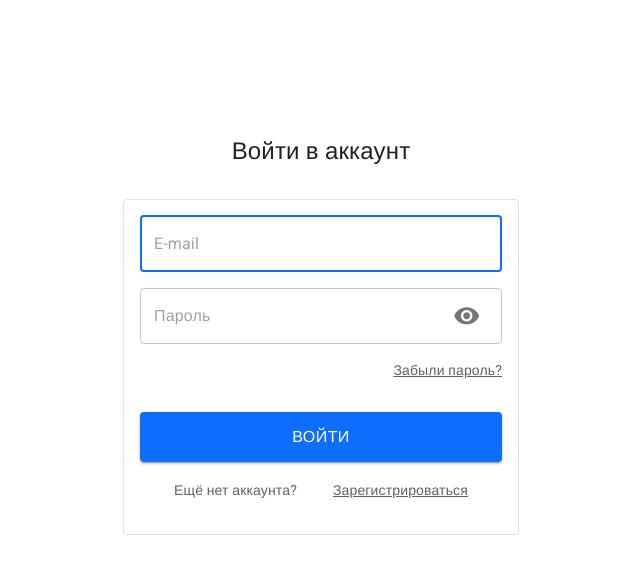
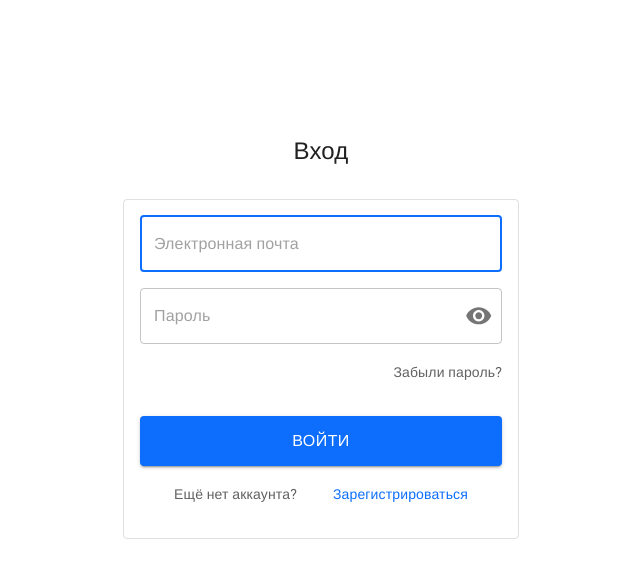
Before and after one commit to Mokiori/atha_yoga, a React app: page /login in a window 1280 px wide. Shown: the top 578 px of the page, without its empty margins (319-959 px from the left). Built offline with nearby package versions, Linux system fonts and the light colour scheme; a web font is replaced by a local one; what react-swipeable-views-utils would draw is missing.

Commit message:
modified:   .eslintrc.json 	modified:   package-lock.json 	modified:   package.json 	modified:   src/app/components/auto/login.jsx 	modified:   src/app/components/welcome/splash-screens/index.jsx 	modified:   src/index.jsx 	new file:   src/store/profileSlice.jsx 	new file:   src/store/store.jsx

```diff
--- a/src/app/components/auto/login.jsx
+++ b/src/app/components/auto/login.jsx
@@ -1,14 +1,25 @@
-/* eslint-disable jsx-a11y/anchor-is-valid */
+/* eslint-disable react/jsx-closing-tag-location */
 import * as React from 'react';
 import {
   Button, TextField, Grid, Box,
-  Typography, InputAdornment, IconButton, OutlinedInput,
+  Typography, InputAdornment, IconButton,
 } from '@mui/material';
 import { Link } from 'react-router-dom';
+import { useForm } from 'react-hook-form';
 import Visibility from '@mui/icons-material/Visibility';
 import VisibilityOff from '@mui/icons-material/VisibilityOff';
 
 const LogIn = () => {
+  const {
+    register,
+    formState: { errors },
+    handleSubmit,
+  } = useForm();
+
+  const onSubmit = data => {
+    console.log(JSON.stringify(data, null, 2));
+  };
+
   const [values, setValues] = React.useState({
     amount: '',
     password: '',
@@ -28,20 +39,6 @@ const LogIn = () => {
     });
   };
 
-  const handleMouseDownPassword = event => {
-    event.preventDefault();
-  };
-
-  const handleSubmit = event => {
-    event.preventDefault();
-    const data = new FormData(event.currentTarget);
-    // eslint-disable-next-line no-console
-    console.log({
-      email: data.get('email'),
-      password: data.get('password'),
-    });
-  };
-
   return (
     <Box
       sx={{
@@ -52,11 +49,11 @@ const LogIn = () => {
       }}
     >
       <Typography variant="h4" fontSize="24px" fontWeight="500" gutterBottom sx={{ mb: '32px' }}>
-        Войти в аккаунт
+        Вход
       </Typography>
       <Box
         component="form"
-        onSubmit={handleSubmit}
+        onSubmit={handleSubmit(onSubmit)}
         noValidate
         sx={{
           border: '1px solid #E0E0E0', borderRadius: '4px', p: '16px',
@@ -65,13 +62,18 @@ const LogIn = () => {
         <TextField
           fullWidth
           id="email"
-          placeholder="E-mail"
+          placeholder="Электронная почта"
           name="email"
           autoComplete="email"
           autoFocus
           sx={{ mb: '16px' }}
+          {...register('email', {
+            required: 'Поле не может быть пустым',
+          })}
+          error={errors?.email}
+          helperText={errors?.email ? errors?.email?.message : ''}
         />
-        <OutlinedInput
+        <TextField
           fullWidth
           name="password"
           placeholder="Пароль"
@@ -80,30 +82,35 @@ const LogIn = () => {
           type={values.showPassword ? 'text' : 'password'}
           value={values.password}
           onChange={handleChange('password')}
-          endAdornment={(
-            <InputAdornment position="end">
+          InputProps={{
+            endAdornment: <InputAdornment position="end">
               <IconButton
                 aria-label="toggle password visibility"
                 onClick={handleClickShowPassword}
-                onMouseDown={handleMouseDownPassword}
+                edge="end"
               >
                 {values.showPassword ? <VisibilityOff /> : <Visibility />}
               </IconButton>
-            </InputAdornment>
-              )}
+            </InputAdornment>,
+          }}
+          {...register('password', {
+            required: 'Поле не может быть пустым',
+          })}
+          error={errors?.password}
+          helperText={errors?.password ? errors?.password?.message : ''}
           sx={{ mb: '16px' }}
         />
+        <Box textAlign="right" sx={{ mb: '32px' }}>
           <Typography
             component={Link}
             to="/changePassword"
             variant="body2"
-          sx={{ display: 'block', textAlign: 'right', mb: '32px' }}
+            sx={{ textDecoration: 'none' }}
           >
             Забыли пароль?
           </Typography>
+        </Box>
         <Button
-          component={Link}
-          to="/profile"
           type="submit"
           size="large"
           fullWidth
@@ -119,7 +126,7 @@ const LogIn = () => {
             </Typography>
           </Grid>
           <Grid item>
-            <Typography component={Link} to="/register" variant="body2">
+            <Typography component={Link} to="/register" variant="body2" color="primary" sx={{ textDecoration: 'none' }}>
               Зарегистрироваться
             </Typography>
           </Grid>
--- a/src/app/components/welcome/splash-screens/index.jsx
+++ b/src/app/components/welcome/splash-screens/index.jsx
@@ -4,7 +4,7 @@ import {
   MobileStepper, Box, Button, Typography,
 } from '@mui/material';
 import { Link } from 'react-router-dom';
-import SwipeableViews from 'react-swipeable-views-react-18-fix';
+import SwipeableViews from 'react-swipeable-views';
 import { autoPlay } from 'react-swipeable-views-utils';
 import carouselImg1 from './images/carousel_image_1.png';
 import carouselImg2 from './images/carousel_image_2.png';
--- a/src/index.jsx
+++ b/src/index.jsx
@@ -1,6 +1,8 @@
 import React from 'react';
 import { createRoot } from 'react-dom/client';
 import { BrowserRouter } from 'react-router-dom';
+import { Provider } from 'react-redux';
+import store from './store/store';
 import App from './app';
 import './app/style.scss';
 
@@ -9,6 +11,8 @@ const root = createRoot(container);
 
 root.render(
   <BrowserRouter>
-    <App />
+    <Provider store={store}>
+      <App />
+    </Provider>
   </BrowserRouter>,
 );
--- /dev/null
+++ b/src/store/profileSlice.jsx
@@ -0,0 +1,16 @@
+import { createSlice } from '@reduxjs/toolkit';
+
+const profileSlice = createSlice({
+  name: 'user',
+  initialState: {
+    user: {},
+  },
+  reducers: {
+    getUser: (state, action) => {
+      console.log(action.payload.user);
+    },
+  },
+});
+
+export const { getUser } = profileSlice.actions;
+export default profileSlice.reducer;
--- /dev/null
+++ b/src/store/store.jsx
@@ -0,0 +1,8 @@
+import { configureStore } from '@reduxjs/toolkit';
+import userReducer from './profileSlice';
+
+export default configureStore({
+  reducer: {
+    user: userReducer,
+  },
+});
```
Also changed, not shown: package.json (+5 -2 lines), .eslintrc.json, 1 other file (tests, documents, lock files or other folders). Lines whose indentation alone changed are shown as unchanged.
